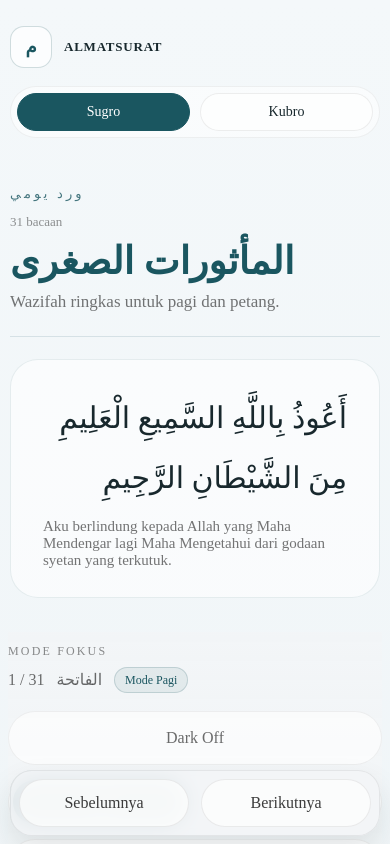
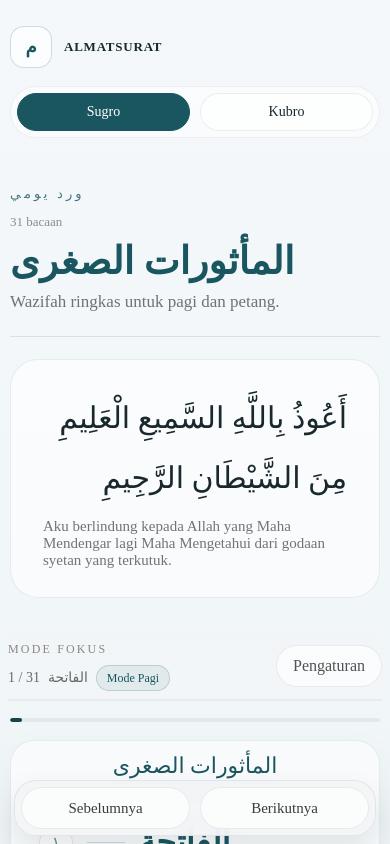
Before and after one commit to jamilsalsabila/Almatsurat, a Next.js app: page /sugro in a window 390 px wide. Shown: the top 844 px of the page. Built offline with nearby package versions, Linux system fonts and the light colour scheme.

Commit message:
Improve Safari mobile touch controls

```diff
--- a/app/globals.css
+++ b/app/globals.css
@@ -469,6 +469,19 @@ button {
   gap: 8px;
 }
 
+.reader-mobile-settings-trigger {
+  display: none;
+  border: 1px solid rgba(17, 17, 17, 0.08);
+  background: rgba(255, 255, 255, 0.68);
+  color: rgba(17, 17, 17, 0.72);
+  border-radius: 999px;
+  min-height: 42px;
+  padding: 10px 16px;
+  cursor: pointer;
+  touch-action: manipulation;
+  -webkit-tap-highlight-color: transparent;
+}
+
 .reader-mode-kicker {
   font-size: 12px;
   letter-spacing: 0.18em;
@@ -688,6 +701,10 @@ button {
   animation-name: readerCardInPrevious;
 }
 
+.reader-settings-sheet {
+  display: none;
+}
+
 .reader-mode-shell.reader-dark .reader-mode-status,
 .reader-mode-shell.reader-dark .reader-mode-meta,
 .reader-mode-shell.reader-dark .reader-mode-kicker,
@@ -700,6 +717,12 @@ button {
 .reader-mode-shell.reader-dark .reader-context,
 .reader-mode-shell.reader-dark .reader-font-indicator {
   color: rgba(235, 241, 243, 0.72);
+}
+
+.reader-mode-shell.reader-dark .reader-mobile-settings-trigger {
+  background: rgba(255, 255, 255, 0.06);
+  border-color: rgba(255, 255, 255, 0.08);
+  color: rgba(245, 248, 249, 0.9);
 }
 
 .reader-mode-shell.reader-dark .reader-mode-progress {
@@ -1202,14 +1225,30 @@ button {
   }
 
   .reader-mode-toolbar {
-    align-items: stretch;
+    align-items: center;
     top: 0;
     margin-inline: -2px;
+    padding: 10px 0 8px;
   }
 
   .reader-mode-actions {
-    width: 100%;
-    justify-content: flex-start;
+    display: none;
+  }
+
+  .reader-mode-status {
+    min-width: 0;
+  }
+
+  .reader-mode-meta {
+    gap: 8px;
+    font-size: 14px;
+  }
+
+  .reader-mobile-settings-trigger {
+    display: inline-flex;
+    align-items: center;
+    justify-content: center;
+    flex-shrink: 0;
   }
 
   .reader-segment {
@@ -1241,9 +1280,16 @@ button {
   }
 
   .reader-bottom-nav {
-    width: calc(100vw - 20px);
-    padding: 8px;
+    width: calc(100vw - 28px);
+    gap: 10px;
+    padding: 6px;
     bottom: calc(8px + env(safe-area-inset-bottom));
+  }
+
+  .reader-mode-nav-button {
+    min-height: 42px;
+    padding: 10px 12px;
+    font-size: 15px;
   }
 
   .zikir-card-header {
@@ -1297,4 +1343,130 @@ button {
     flex: 1 1 auto;
   }
 
+  .reader-settings-sheet {
+    position: fixed;
+    inset: 0;
+    z-index: 40;
+    display: block;
+    pointer-events: none;
+    isolation: isolate;
+  }
+
+  .reader-settings-backdrop {
+    position: absolute;
+    inset: 0;
+    z-index: 0;
+    border: 0;
+    background: rgba(14, 19, 21, 0.42);
+    pointer-events: auto;
+  }
+
+  .reader-settings-panel {
+    position: absolute;
+    left: 0;
+    right: 0;
+    bottom: 0;
+    z-index: 1;
+    display: grid;
+    gap: 16px;
+    padding: 20px 16px calc(18px + env(safe-area-inset-bottom));
+    border-radius: 24px 24px 0 0;
+    background: rgba(247, 249, 250, 0.98);
+    box-shadow: 0 -18px 42px rgba(14, 19, 21, 0.18);
+    pointer-events: auto;
+    transform: translateZ(0);
+  }
+
+  .reader-settings-header {
+    display: flex;
+    align-items: flex-start;
+    justify-content: space-between;
+    gap: 12px;
+  }
+
+  .reader-settings-kicker {
+    display: block;
+    margin-bottom: 4px;
+    font-size: 11px;
+    letter-spacing: 0.18em;
+    text-transform: uppercase;
+    color: rgba(17, 17, 17, 0.42);
+  }
+
+  .reader-settings-title {
+    margin: 0;
+    font-size: 20px;
+    color: rgba(17, 17, 17, 0.82);
+  }
+
+  .reader-settings-close {
+    border: 0;
+    background: transparent;
+    color: rgba(17, 17, 17, 0.62);
+    min-height: 42px;
+    padding: 8px 0 8px 12px;
+    cursor: pointer;
+    touch-action: manipulation;
+    -webkit-tap-highlight-color: transparent;
+  }
+
+  .reader-settings-group {
+    display: grid;
+    gap: 8px;
+  }
+
+  .reader-settings-label {
+    font-size: 13px;
+    color: rgba(17, 17, 17, 0.56);
+  }
+
+  .reader-settings-segment {
+    width: 100%;
+  }
+
+  .reader-settings-font-row {
+    display: grid;
+    grid-template-columns: minmax(0, 1fr) auto minmax(0, 1fr);
+    align-items: center;
+    gap: 8px;
+    padding: 4px;
+    border-radius: 999px;
+    background: rgba(255, 255, 255, 0.72);
+    border: 1px solid rgba(17, 17, 17, 0.06);
+  }
+
+  .reader-settings-font-button {
+    min-width: 0;
+    min-height: 46px;
+  }
+
+  .reader-settings-font-indicator {
+    min-width: 54px;
+  }
+
+  .reader-settings-reset {
+    width: 100%;
+    justify-self: stretch;
+  }
+
+  .reader-mode-shell.reader-dark .reader-settings-panel {
+    background: rgba(16, 21, 24, 0.98);
+    box-shadow: 0 -18px 42px rgba(0, 0, 0, 0.42);
+  }
+
+  .reader-mode-shell.reader-dark .reader-settings-kicker,
+  .reader-mode-shell.reader-dark .reader-settings-label,
+  .reader-mode-shell.reader-dark .reader-settings-close {
+    color: rgba(235, 241, 243, 0.68);
+  }
+
+  .reader-mode-shell.reader-dark .reader-settings-title {
+    color: rgba(245, 248, 249, 0.94);
+  }
+
+  .reader-mode-shell.reader-dark .reader-settings-font-row {
+    background: rgba(255, 255, 255, 0.06);
+    border-color: rgba(255, 255, 255, 0.08);
+  }
+
 }
--- a/components/version-reader.js
+++ b/components/version-reader.js
@@ -1,6 +1,6 @@
 "use client";
 
-import { useEffect, useState } from "react";
+import { useEffect, useRef, useState } from "react";
 import { useSwipeable } from "react-swipeable";
 import ZikirCard from "@/components/zikir-card";
 import { applyTimeMode } from "@/lib/time-mode";
@@ -14,6 +14,10 @@ export default function VersionReader({ data, darkMode = false, onChromeHiddenCh
   const [fontSizePt, setFontSizePt] = useState(DEFAULT_FONT_PT);
   const [timeMode, setTimeMode] = useState("pagi");
   const [navDirection, setNavDirection] = useState("next");
+  const [mobileSettingsOpen, setMobileSettingsOpen] = useState(false);
+  const [disableTouchSwipe, setDisableTouchSwipe] = useState(false);
+  const [touchMode, setTouchMode] = useState(false);
+  const lastTouchRef = useRef(0);
 
   useEffect(() => {
     if (typeof window === "undefined") {
@@ -68,6 +72,52 @@ export default function VersionReader({ data, darkMode = false, onChromeHiddenCh
     return () => onChromeHiddenChange(false);
   }, [onChromeHiddenChange]);
 
+  useEffect(() => {
+    if (!mobileSettingsOpen || typeof document === "undefined") {
+      return;
+    }
+
+    const previousOverflow = document.body.style.overflow;
+    document.body.style.overflow = "hidden";
+
+    return () => {
+      document.body.style.overflow = previousOverflow;
+    };
+  }, [mobileSettingsOpen]);
+
+  useEffect(() => {
+    if (typeof navigator === "undefined") {
+      return;
+    }
+
+    const userAgent = navigator.userAgent;
+    const hasTouchPoints = typeof navigator.maxTouchPoints === "number" ? navigator.maxTouchPoints > 0 : false;
+    const isAppleTouchDevice = /iPhone|iPad|iPod/i.test(userAgent);
+    const isSafariBrowser = /Safari/i.test(userAgent) && !/CriOS|FxiOS|EdgiOS/i.test(userAgent);
+    setTouchMode(hasTouchPoints || isAppleTouchDevice);
+    setDisableTouchSwipe(isAppleTouchDevice && isSafariBrowser);
+  }, []);
+
+  function bindTouchPress(action) {
+    return {
+      onClick: () => {
+        if (touchMode && Date.now() - lastTouchRef.current < 500) {
+          return;
+        }
+        action();
+      },
+      onTouchEnd: (event) => {
+        if (!touchMode) {
+          return;
+        }
+        event.preventDefault();
+        event.stopPropagation();
+        lastTouchRef.current = Date.now();
+        action();
+      },
+    };
+  }
+
   function showPrevious() {
     setNavDirection("previous");
     setActiveIndex((current) => (current - 1 + data.cards.length) % data.cards.length);
@@ -106,11 +156,13 @@ export default function VersionReader({ data, darkMode = false, onChromeHiddenCh
   const eveningPreview = applyTimeMode(activeCard.entries[0]?.text ?? "", "petang");
   const hasTimeVariant = morningPreview !== eveningPreview;
   const swipeHandlers = useSwipeable({
-    delta: 30,
-    trackTouch: true,
+    delta: 36,
+    trackTouch: !disableTouchSwipe && !mobileSettingsOpen,
+    preventScrollOnSwipe: false,
     onSwipedLeft: showNext,
     onSwipedRight: showPrevious,
   });
+  const frameSwipeHandlers = disableTouchSwipe || mobileSettingsOpen ? {} : swipeHandlers;
 
   return (
     <section className={`reader-mode-shell${darkMode ? " reader-dark" : ""}`}>
@@ -128,11 +180,15 @@ export default function VersionReader({ data, darkMode = false, onChromeHiddenCh
             </div>
           </div>
 
+          <button className="reader-mobile-settings-trigger" {...bindTouchPress(() => setMobileSettingsOpen(true))} type="button">
+            Pengaturan
+          </button>
+
           <div className="reader-mode-actions">
             <div className="reader-segment">
               <button
                 className={`reader-segment-button${darkMode ? " active" : ""}`}
-                onClick={() => onDarkModeChange(!darkMode)}
+                {...bindTouchPress(() => onDarkModeChange(!darkMode))}
                 style={darkMode ? { backgroundColor: theme.darkAccent, color: "white" } : {}}
                 type="button"
               >
@@ -143,7 +199,7 @@ export default function VersionReader({ data, darkMode = false, onChromeHiddenCh
             <div className="reader-segment">
               <button
                 className={`reader-segment-button${timeMode === "pagi" ? " active" : ""}`}
-                onClick={() => setTimeMode("pagi")}
+                {...bindTouchPress(() => setTimeMode("pagi"))}
                 style={timeMode === "pagi" ? { backgroundColor: darkMode ? theme.darkAccent : theme.accent, color: "white" } : {}}
                 type="button"
               >
@@ -151,7 +207,7 @@ export default function VersionReader({ data, darkMode = false, onChromeHiddenCh
               </button>
               <button
                 className={`reader-segment-button${timeMode === "petang" ? " active" : ""}`}
-                onClick={() => setTimeMode("petang")}
+                {...bindTouchPress(() => setTimeMode("petang"))}
                 style={timeMode === "petang" ? { backgroundColor: darkMode ? theme.darkAccent : theme.accent, color: "white" } : {}}
                 type="button"
               >
@@ -160,26 +216,96 @@ export default function VersionReader({ data, darkMode = false, onChromeHiddenCh
             </div>
 
             <div className="reader-segment">
-              <button className="reader-segment-button" disabled={fontSizePt <= MIN_FONT_PT} onClick={decreaseFont} type="button">
+              <button className="reader-segment-button" disabled={fontSizePt <= MIN_FONT_PT} {...bindTouchPress(decreaseFont)} type="button">
                 Perkecil
               </button>
               <span className="reader-font-indicator">{fontSizePt}pt</span>
-              <button className="reader-segment-button" disabled={fontSizePt >= MAX_FONT_PT} onClick={increaseFont} type="button">
+              <button className="reader-segment-button" disabled={fontSizePt >= MAX_FONT_PT} {...bindTouchPress(increaseFont)} type="button">
                 Perbesar
               </button>
             </div>
 
-            <button className="reader-reset" onClick={handleResetAll} type="button">
+            <button className="reader-reset" {...bindTouchPress(handleResetAll)} type="button">
               Reset semua hitungan
             </button>
           </div>
         </div>
 
+        {mobileSettingsOpen ? (
+          <div className="reader-settings-sheet" role="dialog" aria-modal="true" aria-label="Pengaturan bacaan">
+            <button className="reader-settings-backdrop" {...bindTouchPress(() => setMobileSettingsOpen(false))} type="button" aria-label="Tutup pengaturan" />
+            <div className="reader-settings-panel">
+              <div className="reader-settings-header">
+                <div>
+                  <span className="reader-settings-kicker">Pengaturan</span>
+                  <h2 className="reader-settings-title">Sesuaikan tampilan baca</h2>
+                </div>
+                <button className="reader-settings-close" {...bindTouchPress(() => setMobileSettingsOpen(false))} type="button">
+                  Tutup
+                </button>
+              </div>
+
+              <div className="reader-settings-group">
+                <span className="reader-settings-label">Mode tampilan</span>
+                <div className="reader-segment reader-settings-segment">
+                  <button
+                    className={`reader-segment-button${darkMode ? " active" : ""}`}
+                    {...bindTouchPress(() => onDarkModeChange(!darkMode))}
+                    style={darkMode ? { backgroundColor: theme.darkAccent, color: "white" } : {}}
+                    type="button"
+                  >
+                    {darkMode ? "Dark On" : "Dark Off"}
+                  </button>
+                </div>
+              </div>
+
+              <div className="reader-settings-group">
+                <span className="reader-settings-label">Waktu baca</span>
+                <div className="reader-segment reader-settings-segment">
+                  <button
+                    className={`reader-segment-button${timeMode === "pagi" ? " active" : ""}`}
+                    {...bindTouchPress(() => setTimeMode("pagi"))}
+                    style={timeMode === "pagi" ? { backgroundColor: darkMode ? theme.darkAccent : theme.accent, color: "white" } : {}}
+                    type="button"
+                  >
+                    Pagi
+                  </button>
+                  <button
+                    className={`reader-segment-button${timeMode === "petang" ? " active" : ""}`}
+                    {...bindTouchPress(() => setTimeMode("petang"))}
+                    style={timeMode === "petang" ? { backgroundColor: darkMode ? theme.darkAccent : theme.accent, color: "white" } : {}}
+                    type="button"
+                  >
+                    Petang
+                  </button>
+                </div>
+              </div>
+
+              <div className="reader-settings-group">
+                <span className="reader-settings-label">Ukuran huruf</span>
+                <div className="reader-settings-font-row">
+                  <button className="reader-segment-button reader-settings-font-button" disabled={fontSizePt <= MIN_FONT_PT} {...bindTouchPress(decreaseFont)} type="button">
+                    Perkecil
+                  </button>
+                  <span className="reader-font-indicator reader-settings-font-indicator">{fontSizePt}pt</span>
+                  <button className="reader-segment-button reader-settings-font-button" disabled={fontSizePt >= MAX_FONT_PT} {...bindTouchPress(increaseFont)} type="button">
+                    Perbesar
+                  </button>
+                </div>
+              </div>
+
+              <button className="reader-reset reader-settings-reset" {...bindTouchPress(handleResetAll)} type="button">
+                Reset semua hitungan
+              </button>
+            </div>
+          </div>
+        ) : null}
+
         <div className="reader-mode-progress">
           <div className="reader-mode-progress-fill" style={{ width: `${progressPercent}%`, backgroundColor: darkMode ? theme.darkAccent : theme.accentStrong }} />
         </div>
 
-        <div className="reader-mode-frame" style={{ borderColor: darkMode ? `${theme.darkAccent}20` : `${theme.accent}18` }} {...swipeHandlers}>
+        <div className="reader-mode-frame" style={{ borderColor: darkMode ? `${theme.darkAccent}20` : `${theme.accent}18` }} {...frameSwipeHandlers}>
           <div className="reader-mode-nav">
             <div className="reader-mode-nav-center">
               <span className="reader-mode-nav-title naskh-text" style={{ color: darkMode ? theme.darkAccent : theme.accent }}>
@@ -213,6 +339,7 @@ export default function VersionReader({ data, darkMode = false, onChromeHiddenCh
               index={activeIndex}
               readerMode
               storageKey={`${data.slug}-count-${activeIndex}`}
+              touchMode={touchMode}
               theme={theme}
               timeMode={timeMode}
             />
@@ -220,10 +347,10 @@ export default function VersionReader({ data, darkMode = false, onChromeHiddenCh
         </div>
 
         <div className="reader-bottom-nav">
-          <button className="reader-mode-nav-button" onClick={showPrevious} type="button">
+          <button className="reader-mode-nav-button" {...bindTouchPress(showPrevious)} type="button">
             Sebelumnya
           </button>
-          <button className="reader-mode-nav-button" onClick={showNext} type="button">
+          <button className="reader-mode-nav-button" {...bindTouchPress(showNext)} type="button">
             Berikutnya
           </button>
         </div>
--- a/components/zikir-card.js
+++ b/components/zikir-card.js
@@ -1,6 +1,6 @@
 "use client";
 
-import { useEffect, useState } from "react";
+import { useEffect, useRef, useState } from "react";
 import { applyTimeMode } from "@/lib/time-mode";
 
 const arabicDigits = ["٠","١","٢","٣","٤","٥","٦","٧","٨","٩"];
@@ -21,12 +21,14 @@ export default function ZikirCard({
   onFocus,
   storageKey,
   readerMode = false,
+  touchMode = false,
   timeMode = "pagi",
 }) {
   const [count, setCount] = useState(0);
   const progress = Math.min((count / card.count) * 100, 100);
   const complete = count >= card.count;
   const [isPressing, setIsPressing] = useState(false);
+  const lastTouchRef = useRef(0);
   const basmallahEntries = card.entries.filter((entry) => entry.type === "basmallah");
   const mainEntries = card.entries.filter((entry) => entry.type !== "basmallah");
 
@@ -56,6 +58,26 @@ export default function ZikirCard({
 
   function handleTap() {
     setCount((current) => (current >= card.count ? 0 : current + 1));
+  }
+
+  function bindTouchPress(action) {
+    return {
+      onClick: () => {
+        if (touchMode && Date.now() - lastTouchRef.current < 500) {
+          return;
+        }
+        action();
+      },
+      onTouchEnd: (event) => {
+        if (!touchMode) {
+          return;
+        }
+        event.preventDefault();
+        event.stopPropagation();
+        lastTouchRef.current = Date.now();
+        action();
+      },
+    };
   }
 
   const dynamicFontVars = readerMode
@@ -123,7 +145,7 @@ export default function ZikirCard({
       <div className="counter-area mushaf-counter-area">
         {!readerMode && onFocus ? (
           <div className="mushaf-actions">
-            <button className="mushaf-focus-button" onClick={onFocus} type="button">
+            <button className="mushaf-focus-button" {...bindTouchPress(onFocus)} type="button">
               Fokus bacaan
             </button>
           </div>
@@ -134,7 +156,7 @@ export default function ZikirCard({
         <button
           className={`tap-zone mushaf-tap-zone${isPressing ? " is-pressing" : ""}`}
           type="button"
-          onClick={handleTap}
+          {...bindTouchPress(handleTap)}
           onPointerDown={() => setIsPressing(true)}
           onPointerUp={() => setIsPressing(false)}
           onPointerLeave={() => setIsPressing(false)}
```
